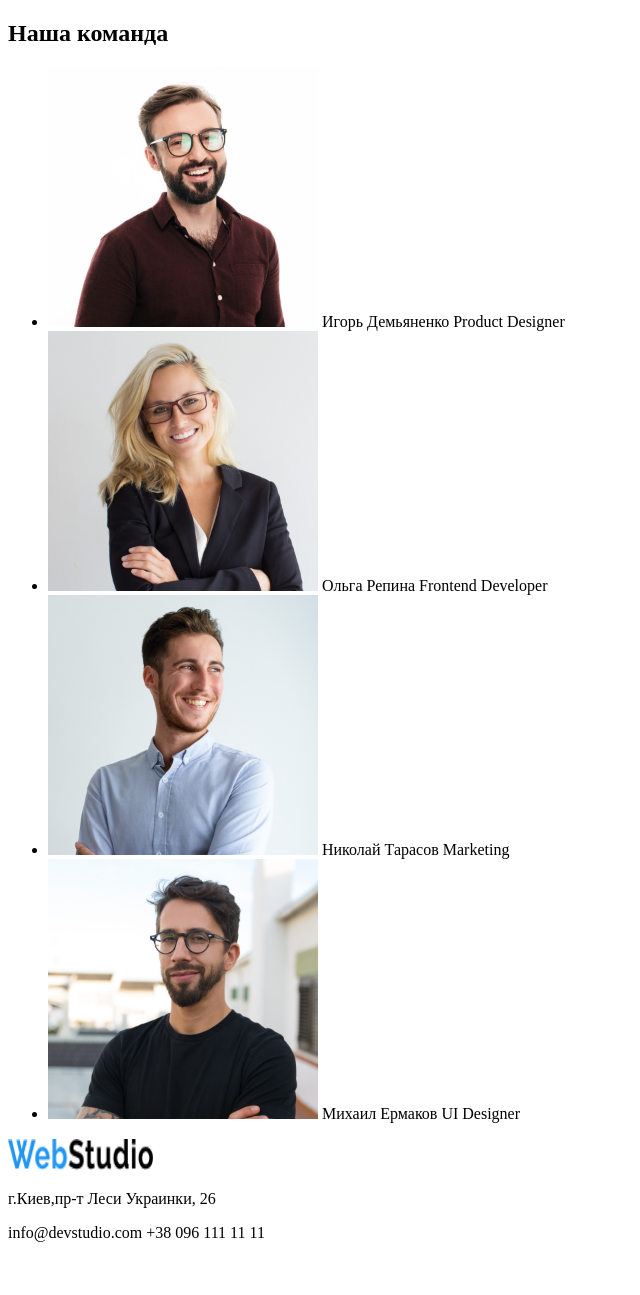
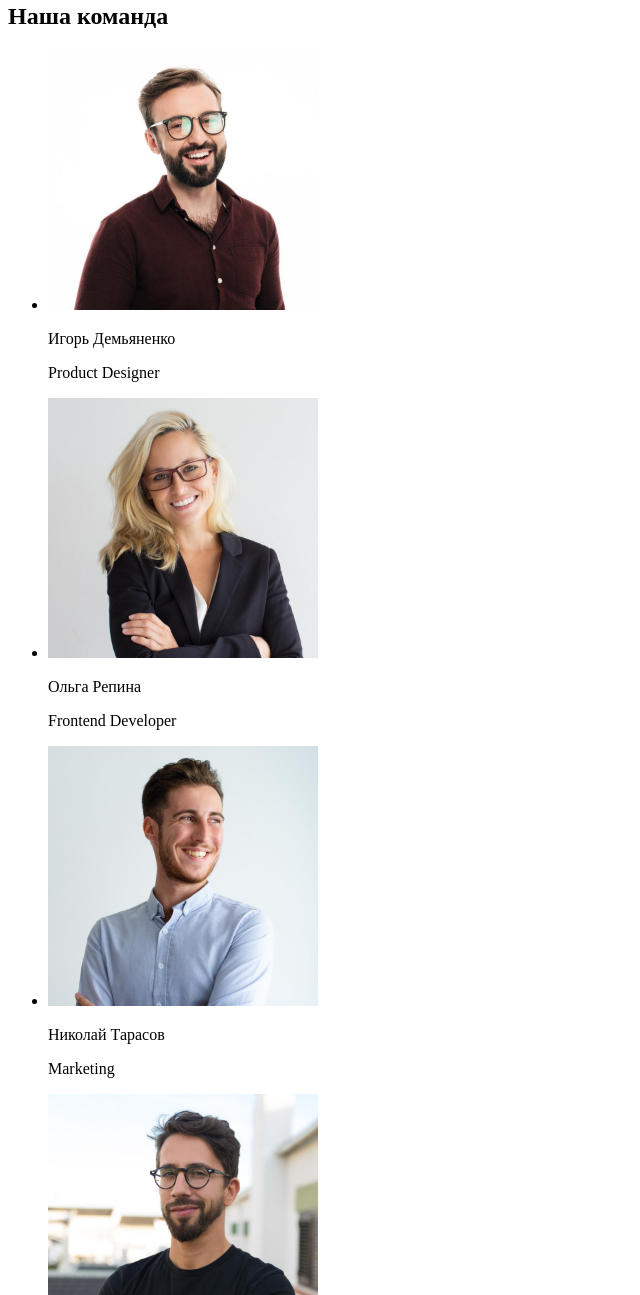
Before and after one commit to Namayki/goit-markup-hw-01, a plain HTML site: page index.html in a window 1280 px wide. Shown: the part 1505-2800 px from the top of the page, without its empty margins (0-640 px from the left). Before the commit the page ends 2755 px from the top, so only its background shows below. Drawn offline with Linux system fonts and the light colour scheme.

Commit message:
Home work 1

```diff
--- a/index.html
+++ b/index.html
@@ -20,7 +20,7 @@
     <!-- top line bd -->
     <header>
         <!-- Menu Nav -->
-        <a href=""><img src="img/WebStudio.jpg" width="145" height="31" alt="лого"></a>
+        <a href="WebStudio">WebStudio</a>
             <nav>
                 <ul>
                     <li> <a href="Студия">Студия"</a> </li>
@@ -48,10 +48,9 @@
 <section>
     <!-- Bg -->
     <div>
-         <h1>ЭФФЕКТИВНЫЕ РЕШЕНИЯ ДЛЯ ВАШЕГО БИЗНЕСА</h1>
-         <button type="button">Заказать услугу</button>
+        <h1>ЭФФЕКТИВНЫЕ РЕШЕНИЯ ДЛЯ ВАШЕГО БИЗНЕСА</h1>
+        <button type="button">Заказать услугу</button>
     </div>
-
 </section>
 
 
@@ -99,13 +98,13 @@
 
         <ul>
             <li>
-                <img src="img/box 1.jpg" width="370" height="294" alt="PC"/>
+                <img src="img/box1.jpg" width="370" height="294" alt="PC"/>
             </li>
             <li>
-                <img src="img/box 2.jpg" width="370" height="294" alt="laptop"/>
+                <img src="img/box2.jpg" width="370" height="294" alt="laptop"/>
             </li>
             <li>
-                <img src="img/box 3.jpg" width="370" height="294" alt="tablet"/>
+                <img src="img/box3.jpg" width="370" height="294" alt="tablet"/>
             </li>
         </ul>
 
@@ -130,24 +129,24 @@
             <!-- team -->
             <ul>
                 <li>
-                    <img src="img/img (1).jpg" width="270" height="260" alt="team card 1"/>
-                    <name>Игорь Демьяненко</name>
-                    <text>Product Designer</text>
+                    <img src="img/img(1).jpg" width="270" height="260" alt="team card 1"/>
+                    <p>Игорь Демьяненко</p>
+                    <p>Product Designer</p>
                 </li>
                 <li>
-                    <img src="img/img (2).jpg" width="270" height="260" alt="team card 2"/>
-                    <name>Ольга Репина</name>
-                    <text>Frontend Developer</text>
+                    <img src="img/img(2).jpg" width="270" height="260" alt="team card 2"/>
+                    <p>Ольга Репина</p>
+                    <p>Frontend Developer</p>
                 </li>
                 <li>
-                    <img src="img/img (3).jpg" width="270" height="260" alt="team card 3"/>
-                    <name>Николай Тарасов</name>
-                    <text>Marketing</text>
+                    <img src="img/img(3).jpg" width="270" height="260" alt="team card 3"/>
+                    <p>Николай Тарасов</p>
+                    <p>Marketing</p>
                 </li>
                 <li>
-                    <img src="img/img (4).jpg" width="270" height="260" alt="team card 4"/>
-                    <name>Михаил Ермаков</name>
-                    <text>UI Designer</text>
+                    <img src="img/img(4).jpg" width="270" height="260" alt="team card 4"/>
+                    <p>Михаил Ермаков</p>
+                    <p>UI Designer</p>
                 </li>
             </ul>
     </div>
@@ -164,16 +163,18 @@
 
 
 <!-- Подвал -->
+
+
 <section>
 <!--Footer bd-->
 <footer>
 
-    <a href=""><img src="img/WebStudio.jpg" width="145" height="31" alt="лого"></a>
+    <a href="WebStudio">WebStudio</a>
 
     <adress>
-            <p>г.Киев,пр-т Леси Украинки, 26</p>
+            <p>г.Киев, пр-т Леси Украинки, 26</p>
             <a>info@devstudio.com</a>
-            <tel>+38 096 111 11 11</tel>
+            <p> <tel>+38 096 111 11 11</tel> </p>
      </adressp>
 
 </footer>
```
Also changed, not shown: img/WebStudio.jpg (deleted), img/box 1.jpg (deleted), img/box 2.jpg (deleted), img/box 3.jpg (deleted), img/box1.jpg (added), img/box2.jpg (added), img/box3.jpg (added), img/img (1).jpg (deleted), img/img (2).jpg (deleted), img/img (3).jpg (deleted), img/img (4).jpg (deleted), img/img(1).jpg (added), img/img(2).jpg (added), img/img(3).jpg (added), 1 more files, 1 other file.
